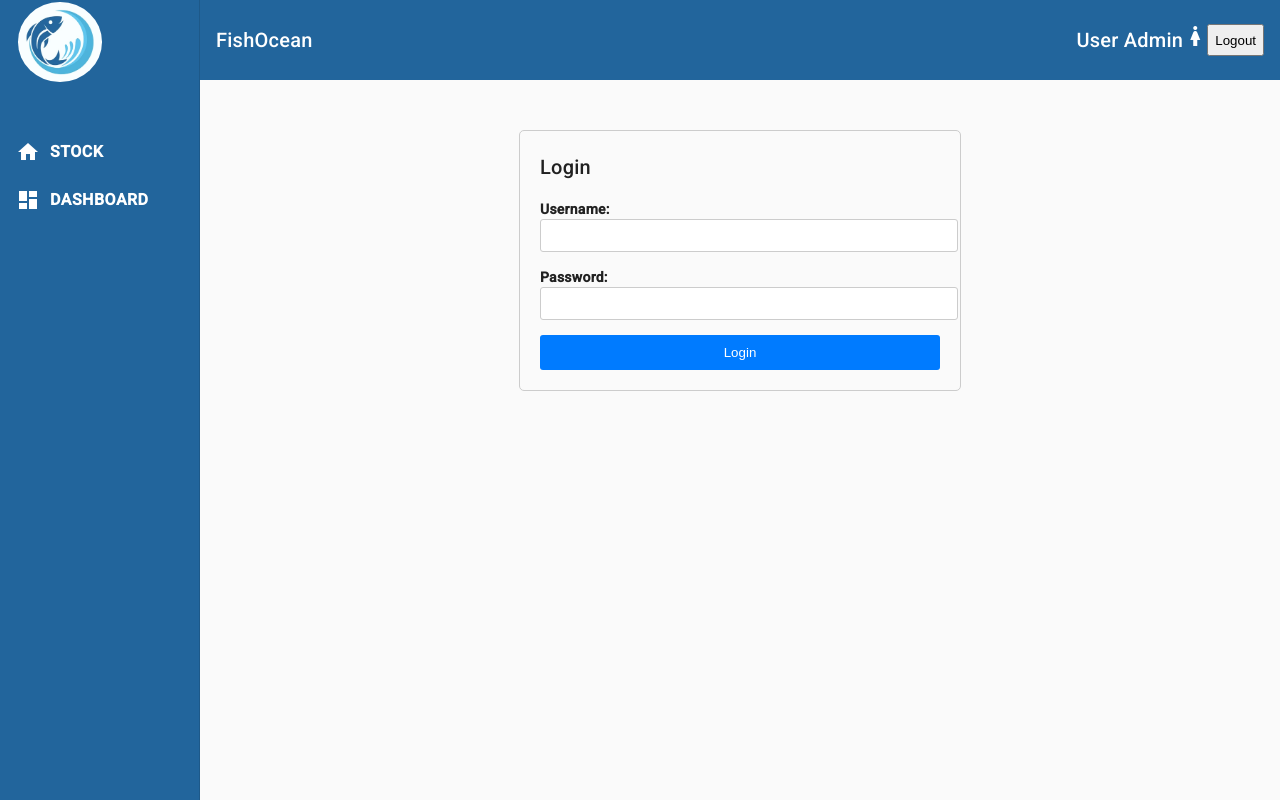
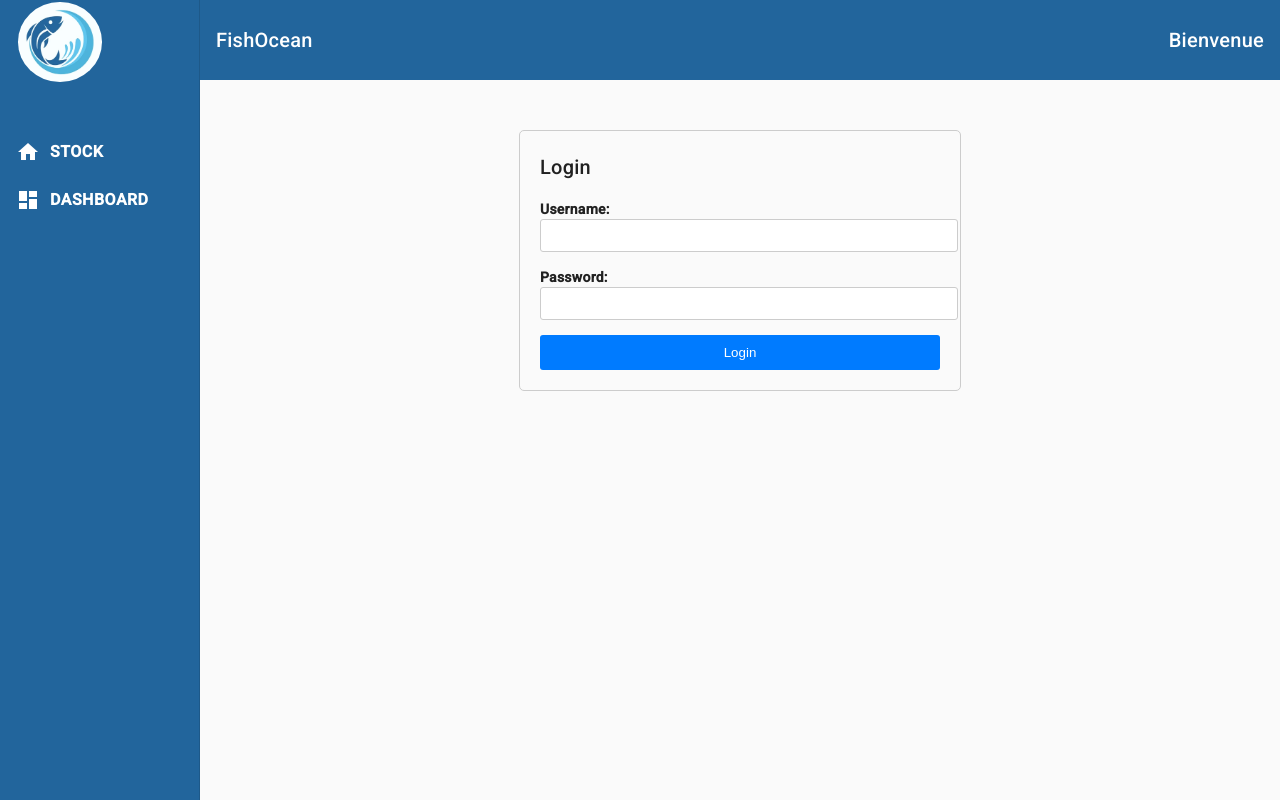
Before and after one commit to sorasarah/TME_webApp, an Angular app in the folder TME_webApp/: page /login in a window 1280 px wide. Built offline with nearby package versions, Linux system fonts and the light colour scheme.

Commit message:
feat: login logout style

```diff
--- a/TME_webApp/src/app/login/login.component.css
+++ b/TME_webApp/src/app/login/login.component.css
@@ -43,3 +43,12 @@
   button:hover {
     background-color: #0056b3;
   }
+
+  .error-message{
+    color: red;
+    margin-top: 20px;
+    padding: 10px;
+    display: flex;
+    justify-content: center;
+    align-items: center;
+  }
--- a/TME_webApp/src/app/login/login.component.html
+++ b/TME_webApp/src/app/login/login.component.html
@@ -13,5 +13,8 @@
       </div>
       <button type="submit" [disabled]="loginForm.invalid">Login</button>
     </form>
+    <div *ngIf="errorMessage" class="error-message">
+      Votre nom ou Mot de passe es incorrect
+   </div>
   </div>
 </div>
--- a/TME_webApp/src/app/login/login.component.ts
+++ b/TME_webApp/src/app/login/login.component.ts
@@ -30,4 +30,5 @@ export class LoginComponent {
   }
 
 
+
 }
--- a/TME_webApp/src/app/navigation/navigation.component.html
+++ b/TME_webApp/src/app/navigation/navigation.component.html
@@ -1,29 +1,36 @@
 <mat-sidenav-container class="sidenav-container">
-  <mat-sidenav #drawer class="sidenav" fixedInViewport
-      [attr.role]="(isHandset$ | async) ? 'dialog' : 'navigation'"
-      [mode]="(isHandset$ | async) ? 'over' : 'side'"
-      [opened]="(isHandset$ | async) === false">
-    <mat-toolbar ><img src="../../assets/images/logo.png" alt="logo" class="logo"></mat-toolbar>
+  <mat-sidenav #drawer class="sidenav" fixedInViewport [attr.role]="(isHandset$ | async) ? 'dialog' : 'navigation'"
+    [mode]="(isHandset$ | async) ? 'over' : 'side'" [opened]="(isHandset$ | async) === false">
+    <mat-toolbar><img src="../../assets/images/logo.png" alt="logo" class="logo"></mat-toolbar>
     <mat-nav-list class="menuNav">
-      <a mat-list-item routerLink="/stock" > <div class="navList" > <mat-icon>home</mat-icon> <span>STOCK</span></div></a>
-      <a mat-list-item routerLink="/dashboard" ><div class="navList" ><mat-icon>dashboard</mat-icon><span>DASHBOARD</span> </div></a>
+      <a mat-list-item routerLink="/stock">
+        <div class="navList"> <mat-icon>home</mat-icon> <span>STOCK</span></div>
+      </a>
+      <a mat-list-item routerLink="/dashboard">
+        <div class="navList"><mat-icon>dashboard</mat-icon><span>DASHBOARD</span> </div>
+      </a>
     </mat-nav-list>
   </mat-sidenav>
   <mat-sidenav-content>
     <mat-toolbar color="primary" class="navBar">
       <div>
-      <button
-        type="button"
-        aria-label="Toggle sidenav"
-        mat-icon-button
-        (click)="drawer.toggle()"
-        *ngIf="isHandset$ | async">
-        <mat-icon aria-label="Side nav toggle icon">menu</mat-icon>
-      </button>
-      <span>FishOcean</span>
-    </div>
-      <div class="userAdmin"><span>User Admin</span><mat-icon>woman</mat-icon>
-        <button  (click)="logout()">Logout</button>
+        <button type="button" aria-label="Toggle sidenav" mat-icon-button (click)="drawer.toggle()"
+          *ngIf="isHandset$ | async">
+          <mat-icon aria-label="Side nav toggle icon">menu</mat-icon>
+        </button>
+        <span>FishOcean</span>
+      </div>
+      <div class="userAdmin">
+        <!-- Show username if user is connected -->
+        <div>
+          <span *ngIf="isLoggedIn()">{{ username }}
+            <mat-icon>woman</mat-icon>
+            <span (click)="logout()">Logout</span></span>
+        </div>
+        <!-- Show login link if user is not connected -->
+        <div>
+          <span *ngIf="!isLoggedIn()">Bienvenue </span>
+        </div>
       </div>
     </mat-toolbar>
     <!-- Add Content Here -->
--- a/TME_webApp/src/app/navigation/navigation.component.ts
+++ b/TME_webApp/src/app/navigation/navigation.component.ts
@@ -1,7 +1,7 @@
-import { Component, inject } from '@angular/core';
+import { Component, OnInit, inject } from '@angular/core';
 import { BreakpointObserver, Breakpoints } from '@angular/cdk/layout';
 import { Observable } from 'rxjs';
-import { map, shareReplay } from 'rxjs/operators';
+import { map, shareReplay, window } from 'rxjs/operators';
 import { AsyncPipe, NgIf } from '@angular/common';
 import { AuthService } from '../services/auth.service';
 import { Router } from '@angular/router';
@@ -11,7 +11,7 @@ import { Router } from '@angular/router';
   templateUrl: './navigation.component.html',
   styleUrls: ['./navigation.component.css']
 })
-export class NavigationComponent {
+export class NavigationComponent implements OnInit {
   private breakpointObserver = inject(BreakpointObserver);
 
   isHandset$: Observable<boolean> = this.breakpointObserver.observe(Breakpoints.Handset)
@@ -20,11 +20,33 @@ export class NavigationComponent {
       shareReplay()
     );
 
-    constructor(private authService: AuthService, private router: Router) { }
+  username: string | null = null;
+  constructor(private authService: AuthService, private router: Router,) { }
 
-    logout(): void {
-      // Remove token from local storage on logout
-      this.authService.logout();
-      this.router.navigate(['/login']);
-    }
+
+  ngOnInit(): void {
+    // Call the getUsername function when the component initializes
+    this.getUsername();
+  }
+
+  getUsername(): void {
+    // Call the service method to get the username
+    this.username = this.authService.getUsername();
+    console.log('Username:', this.username);
+  }
+
+  isLoggedIn(): boolean {
+    // Return true if the username is not null
+    // const loggedIn = !!this.username;
+    // console.log('IsLoggedIn:', loggedIn); // Log the isLoggedIn value
+    // return loggedIn;
+    return !!this.username;
+  }
+
+  logout(): void {
+    // Remove token from local storage on logout
+    this.authService.logout();
+    this.username = null;
+    this.router.navigate(['/login']);
+  }
 }
--- a/TME_webApp/src/app/services/auth.service.ts
+++ b/TME_webApp/src/app/services/auth.service.ts
@@ -1,7 +1,6 @@
 import { Injectable } from '@angular/core';
 import { HttpClient } from '@angular/common/http';
 import { Observable, tap } from 'rxjs';
-import { JwtHelperService } from '@auth0/angular-jwt';
 
 @Injectable({
   providedIn: 'root'
@@ -30,10 +29,16 @@ export class AuthService {
         tap(response => {
           // Store JWT token in local storage upon successful login
           localStorage.setItem('token', response.access);
+          // Store username in local storage or in a service
+          localStorage.setItem('username', credentials.username);
         })
       );
   }
 
+  getUsername(): string | null {
+    // Retrieve username from local storage
+    return localStorage.getItem('username');
+  }
 
   logout(): void {
     // Remove token from local storage on logout
--- a/TME_webApp/tsconfig.json
+++ b/TME_webApp/tsconfig.json
@@ -30,4 +30,5 @@
     "strictInputAccessModifiers": true,
     "strictTemplates": true
   }
+
 }
```
